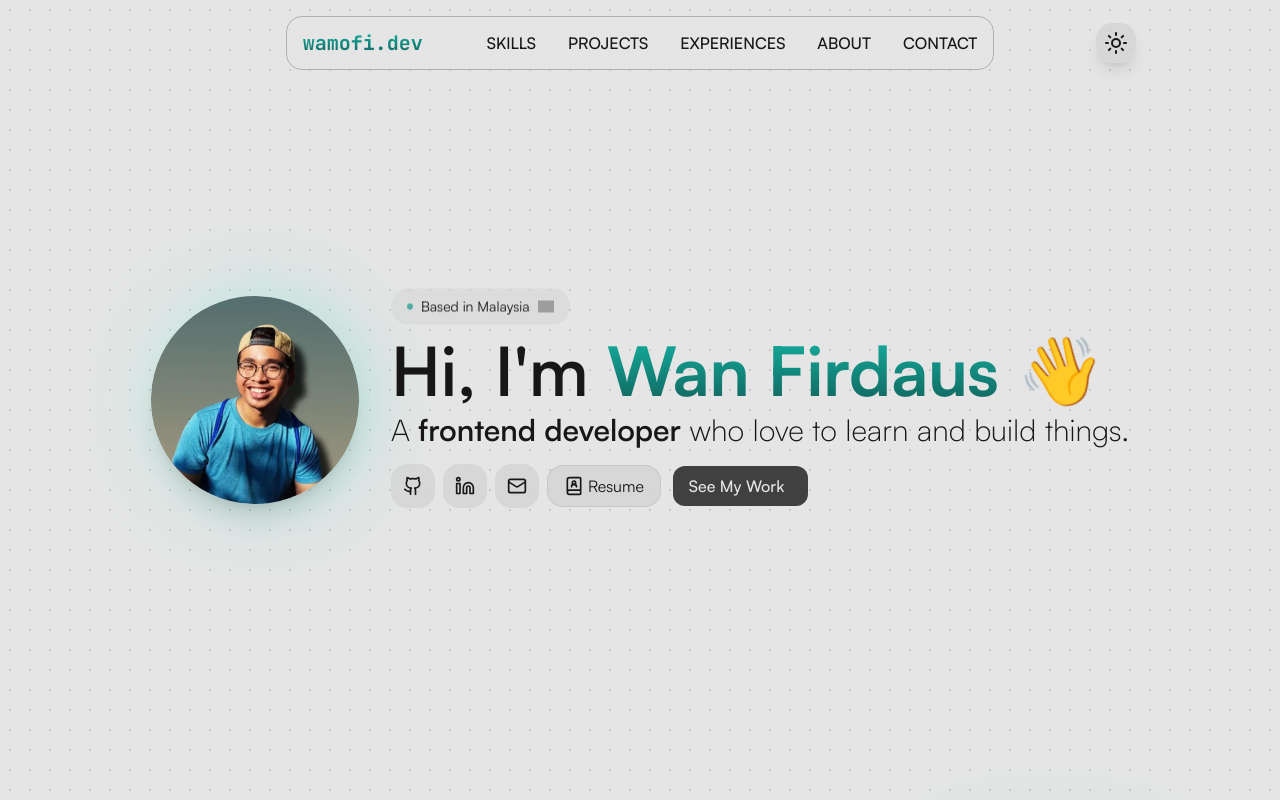
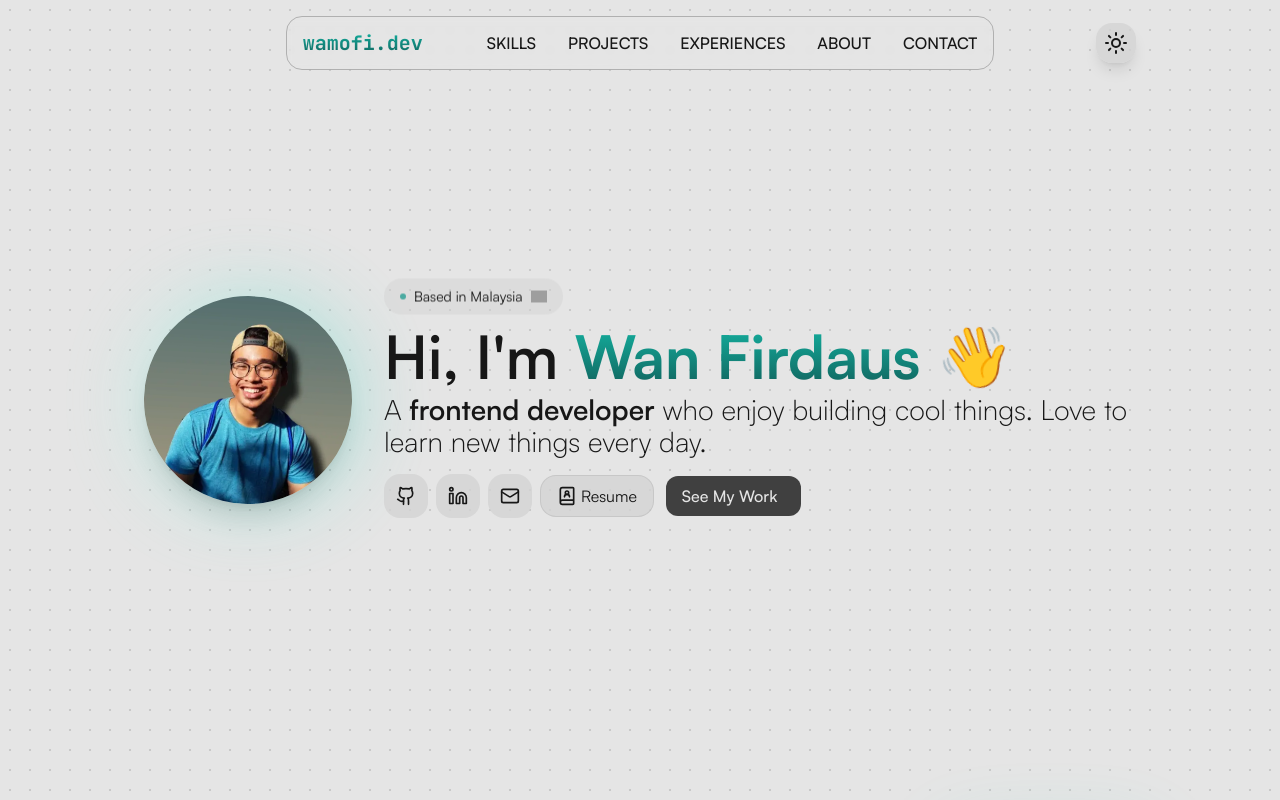
Before and after one commit to wamofi97/wamofi-portfolio, a React (Vite) app: page / in a window 1280 px wide. Shown: the top 800 px of the page. Built offline with nearby package versions, Linux system fonts and the light colour scheme; no server answers; grey boxes are pictures that could not be loaded.

Commit message:
update subtitle

```diff
--- a/src/components/Hero.jsx
+++ b/src/components/Hero.jsx
@@ -78,7 +78,7 @@ export default function Hero() {
 
             <motion.h1
               variants={item}
-              className="text-3xl font-semibold sm:text-4xl md:text-5xl lg:text-[4.25rem]"
+              className="text-3xl font-semibold sm:text-4xl md:text-5xl lg:text-6xl"
             >
               {" "}
               Hi, I&apos;m{" "}
@@ -88,10 +88,10 @@ export default function Hero() {
 
             <motion.h2
               variants={item}
-              className="text-xl font-light sm:text-2xl md:text-3xl"
+              className="text-xl font-light sm:text-2xl md:text-[1.75rem]"
             >
               A <span className="font-semibold">frontend developer</span> who
-              love to learn and build things.
+              enjoy building cool things. Love to learn new things every day.
             </motion.h2>
           </div>
 
```
